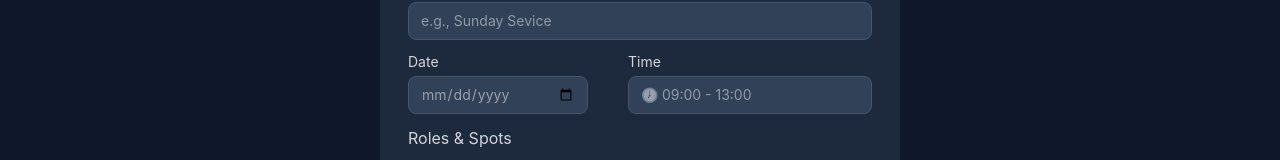
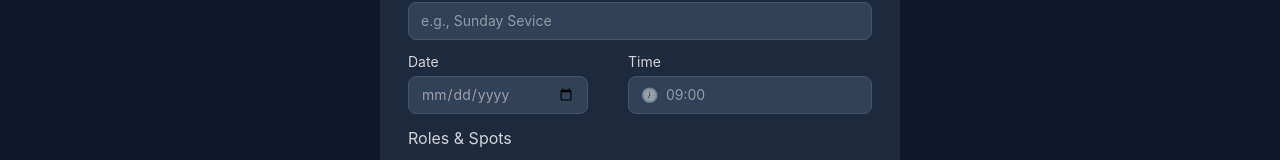
Before and after one commit to DenzelWahyudi/servants, a React (Vite) app in the folder client/: page /service/create in a window 1280 px wide. Shown: the part 266-426 px from the top of the page. Built offline with nearby package versions, Linux system fonts and the light colour scheme.

Commit message:
fixed service card problems

```diff
--- a/client/src/components/ServiceCard.tsx
+++ b/client/src/components/ServiceCard.tsx
@@ -104,7 +104,7 @@ export function ServiceCard(){
                     text-zinc-400 text-sm rounded-lg px-3 py-2 transition-colors"/>
                 </div>
                 <div className="flex-1">
-                    <Form label="Time"  value={formData.time}   onChange={handleChange("time")} placeholder="🕖 09:00 - 13:00"/>
+                    <Form label="Time"  value={formData.time}   onChange={handleChange("time")} placeholder="🕖  09:00"/>
                 </div>
             </div>
 
```
Also changed, not shown: 1 other file (tests, documents, lock files or other folders).
